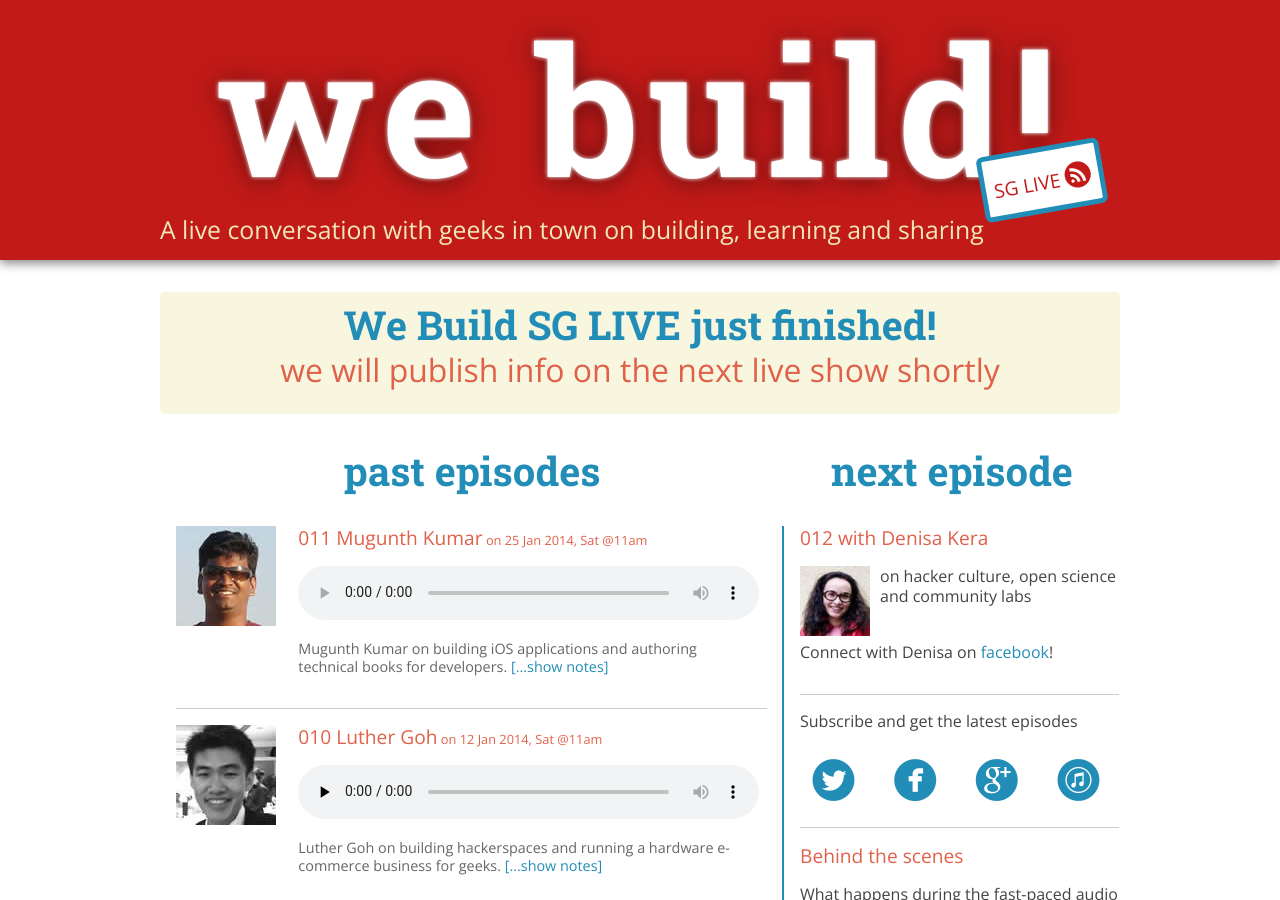
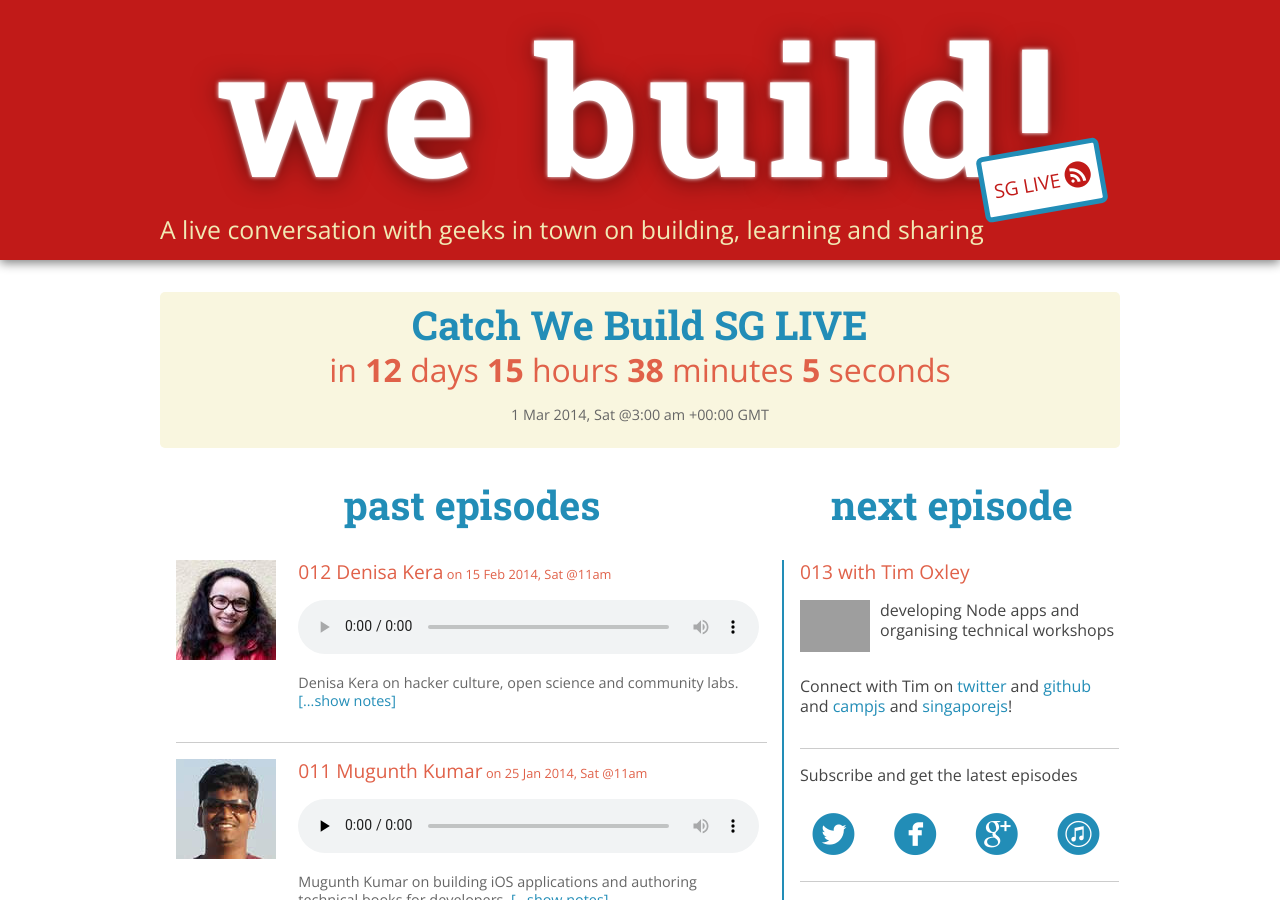
Before and after one commit to webuildsg/live, a Jekyll site: the page built from index.html, in a window 1280 px wide and 900 px high. Built offline with Jekyll 4.4.1, drawn with Linux system fonts in a browser that asks for light colours; Markdown is read by kramdown in place of the engine named in the settings.

Commit message:
added denisa's episode

```diff
--- a/_includes/sidebar.html
+++ b/_includes/sidebar.html
@@ -4,11 +4,11 @@
 
   <ul class="list">
     <li>
-      <p class="info">012 with Denisa Kera</p>
-      <img src="{{site.url}}/img/012-denisa-kera-profile.jpg" class="next-profile">
-      <p>on hacker culture, open science and community labs</p>
+      <p class="info">013 with Tim Oxley</p>
+      <img src="{{site.url}}/img/013-tim-oxley-profile.jpg" class="next-profile">
+      <p>developing Node apps and organising technical workshops</p>
       <br>
-      <p>Connect with Denisa on <a href="https://www.facebook.com/denisakera">facebook</a>!</p>
+      <p>Connect with Tim on <a href="https://twitter.com/secoif">twitter</a> and <a href="https://github.com/timoxley">github</a> and <a href="http://campjs.com">campjs</a> and <a href="www.meetup.com/Singapore-JS/">singaporejs</a>!</p>
     </li>
     <li>
       <p>Subscribe and get the latest episodes</p>
--- a/js/script.input.js
+++ b/js/script.input.js
@@ -6,7 +6,7 @@
             hours: 0,
             minutes: 0
         },
-        podcastTimeString: '2014-02-15 11:00 +0800',
+        podcastTimeString: '2014-03-01 11:00 +0800',
         timeFormatString: 'YYYY-MM-DD HH:mm Z',
         preMoment: {
             unit: "hours",
```
Also changed, not shown: _posts/2014-02-15-denisa-kera.md (added, +72 -0 lines), script.js.
